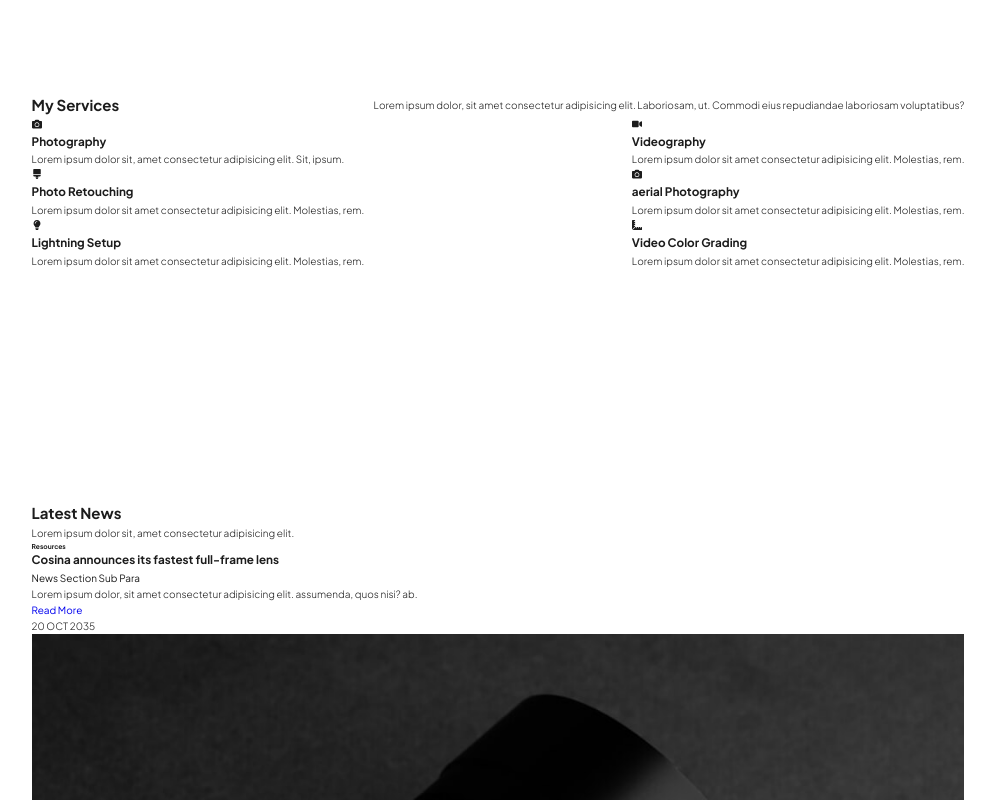
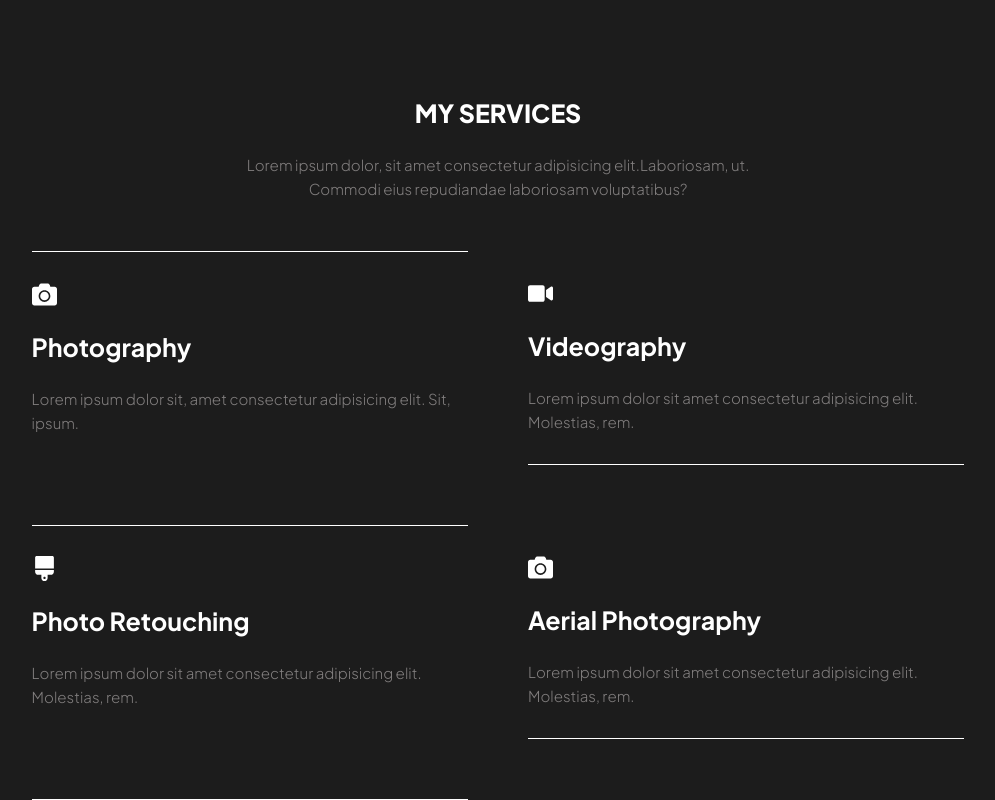
Before and after one commit to claudiobelempb/project-phoxul, a Next.js app: page / in a window 1280 px wide. Shown: the part 1380-2180 px from the top of the page, without its empty margins (142-1137 px from the left). Built offline with nearby package versions, Linux system fonts and the light colour scheme.

Commit message:
section latest finish

```diff
--- a/src/app/globals.css
+++ b/src/app/globals.css
@@ -42,6 +42,8 @@
 
   --large-vd: calc(2rem + 12vh);
   --large-hd: calc(2rem + 12vw);
+  --lg-sh: 2rem;
+  --lg-sh: 3rem;
   --large: calc(2rem + 3vw);
   --custom-largex: 4rem;
   --custom-large: 3.5rem;
@@ -59,13 +61,36 @@
   --small: 1rem;
   --custom-small: 1.5rem;
 
+  --vw1: calc(1rem + 1vw);
+  --vh1: calc(1rem + 1vh);
+  --vw2: calc(1rem+ 2vw);
+  --vh2: calc(1rem + 2vh);
+  --vw3: calc(2rem + 3vw);
+  --vh3: calc(2rem + 3vh);
+  --vh4: calc(1rem + 4vh);
+  --vw4: calc(1rem + 4vw);
+  --vh5: calc(1rem + 5vh);
+  --vw5: calc(1rem + 4vw);
+  --vh12: calc(2rem + 12vh);
+  --vw12: calc(2rem + 12vw);
 
-
+  --s1: 1rem;
+  --s15: 1.5rem;
+  --s2: 2rem;
+  --s25: 2.5rem;
+  --s3: 3rem;
+  --s35: 3.5rem;
+  --s4: 4rem;
+  --s45: 4.5rem;
+  --s5: 5rem;
+  --s55: 5.5rem;
+  --s6: 6rem;
+  --s65: 6.5rem;
 }
 
 body {
   font-family: var(--jakarta);
-  font-size: var(--static-15);
+  font-size: var(--s15);
   line-height: 1.6;
   background-color: var(--gray-100);
   color: var(--gray-500);
@@ -73,7 +98,7 @@ body {
 
 a {
   text-decoration: none;
-  border-radius: 1rem;
+  border-radius: var(--s1);
 }
 
 p {
--- a/src/app/page.module.css
+++ b/src/app/page.module.css
@@ -177,7 +177,7 @@
         height: 80%;
         object-fit: cover;
 
-        transition: all 0.25s ease-in-out;
+        transition: all 0.6s ease-in-out;
 
         &:hover {
           transform: scale(0.95);
@@ -218,20 +218,168 @@
 }
 
 #sevices__container {
-  .sevices__content {
+  background-color: var(--gray-500);
+
+  & .sevices__content:first-child {
     display: flex;
     align-items: center;
-    justify-content: space-between;
+    flex-direction: column;
     flex-wrap: wrap;
+    gap: 2rem;
 
+    & h2 {
+      color: var(--gray-100);
+    }
 
-    .sevices__box {}
+    & p {
+
+      text-align: center;
+
+      & span {
+        display: block;
+      }
+    }
+  }
+
+  & .sevices__content:last-child {
+    width: 100%;
+    display: grid;
+    grid-template-columns: repeat(auto-fit, minmax(30rem, 1fr));
+    gap: 6rem;
+    margin-top: 5rem;
+
+    .sevices__box {
+      display: flex;
+      flex-direction: column;
+      row-gap: 2rem;
+      padding: var(--s3) 0;
+
+      & h3 {
+        color: var(--gray-100);
+        font-size: var(--s25);
+      }
+
+      & svg {
+        color: var(--gray-100);
+        font-size: var(--s25);
+      }
+
+      &:nth-child(2n) {
+        border-bottom: 1px solid var(--gray-100);
+      }
+
+      &:nth-child(2n + 1) {
+        border-top: 1px solid var(--gray-100);
+      }
+    }
   }
 }
 
 #latest__container {
-  .latest__content {
-    .latest__box {}
+  display: flex;
+  flex-direction: column;
+  row-gap: 4rem;
+
+  & .latest__content:first-child {
+    display: flex;
+    flex-direction: column;
+    row-gap: 1.5rem;
+
+    & h2 {
+      position: relative;
+      padding-bottom: var(--s15);
+      margin-bottom: 2rem;
+    }
+
+    & h2::after {
+      content: '';
+      position: absolute;
+      bottom: 0;
+      left: 0;
+      width: 50%;
+      height: 1px;
+      background-color: var(--gray-400);
+    }
+  }
+
+  .latest__content:last-child {
+    display: grid;
+    grid-template-columns: repeat(6, 1fr);
+    grid-template-rows: repeat(8, min-content);
+
+
+
+    & .latest__box:first-child {
+      grid-column: 1 / span 3;
+      grid-row: 3 / span 4;
+      background-color: var(--gray-100);
+      padding: var(--s3);
+
+      display: flex;
+      flex-direction: column;
+      gap: 3rem;
+      z-index: 2;
+
+      & button {
+        background-color: var(--gray-500);
+        color: var(--gray-100);
+        border: none;
+        padding: 1rem 1.5rem;
+        align-self: flex-start;
+      }
+
+      & div {
+        display: flex;
+        justify-content: space-between;
+        align-items: center;
+        gap: 2rem;
+
+        padding-top: var(--s3);
+        border-top: 1px solid var(--gray-400);
+
+        & a {
+          position: relative;
+          color: var(--gray-400);
+          padding: 1rem 0;
+        }
+
+        & a::after {
+          content: '';
+          position: absolute;
+          bottom: 0;
+          left: 0;
+          width: 100%;
+          height: 1px;
+          background-color: var(--gray-400);
+          transform: scale(0);
+          transform-origin: right;
+          transition: transform 0.5s ease-in-out;
+        }
+
+        & a:hover::after {
+          transform: scale(1);
+          transform-origin: left;
+        }
+      }
+    }
+
+    & .latest__box:last-child {
+      grid-column: 3 / -1;
+      grid-row: 1 / -1;
+
+      & img {
+        height: 100%;
+        width: 100%;
+        object-fit: cover;
+        transition: all 0.6s ease-in-out;
+      }
+
+      & img:hover {
+        transform: scale(0.95);
+      }
+    }
+
+
   }
 }
 
--- a/src/app/page.tsx
+++ b/src/app/page.tsx
@@ -134,17 +134,18 @@ export default function Home() {
         className='overall__layout section__padding'
       >
         <div className={styles.sevices__content}>
-          <h2>My Services</h2>
-          <p>
-            Lorem ipsum dolor, sit amet consectetur adipisicing elit.
-            Laboriosam, ut. Commodi eius repudiandae laboriosam voluptatibus?
+          <h2 className='section__title'>My Services</h2>
+          <p className='section__para'>
+            Lorem ipsum dolor, sit amet consectetur adipisicing elit.Laboriosam,
+            ut.
+            <span>Commodi eius repudiandae laboriosam voluptatibus?</span>
           </p>
         </div>
         <div className={styles.sevices__content}>
           <div className={styles.sevices__box}>
             <FaCamera />
             <h3>Photography</h3>
-            <p>
+            <p className='section__para'>
               Lorem ipsum dolor sit, amet consectetur adipisicing elit. Sit,
               ipsum.
             </p>
@@ -152,7 +153,7 @@ export default function Home() {
           <div className={styles.sevices__box}>
             <FaVideo />
             <h3>Videography</h3>
-            <p>
+            <p className='section__para'>
               Lorem ipsum dolor sit amet consectetur adipisicing elit.
               Molestias, rem.
             </p>
@@ -160,15 +161,15 @@ export default function Home() {
           <div className={styles.sevices__box}>
             <FaBrush />
             <h3>Photo Retouching</h3>
-            <p>
+            <p className='section__para'>
               Lorem ipsum dolor sit amet consectetur adipisicing elit.
               Molestias, rem.
             </p>
           </div>
           <div className={styles.sevices__box}>
             <FaCamera />
-            <h3>aerial Photography</h3>
-            <p>
+            <h3>Aerial Photography</h3>
+            <p className='section__para'>
               Lorem ipsum dolor sit amet consectetur adipisicing elit.
               Molestias, rem.
             </p>
@@ -176,7 +177,7 @@ export default function Home() {
           <div className={styles.sevices__box}>
             <FaLightbulb />
             <h3>Lightning Setup</h3>
-            <p>
+            <p className='section__para'>
               Lorem ipsum dolor sit amet consectetur adipisicing elit.
               Molestias, rem.
             </p>
@@ -184,7 +185,7 @@ export default function Home() {
           <div className={styles.sevices__box}>
             <FaRulerCombined />
             <h3>Video Color Grading</h3>
-            <p>
+            <p className='section__para'>
               Lorem ipsum dolor sit amet consectetur adipisicing elit.
               Molestias, rem.
             </p>
@@ -197,25 +198,29 @@ export default function Home() {
         className='overall__layout section__padding'
       >
         <div className={styles.latest__content}>
-          <h2>Latest News</h2>
-          <p>Lorem ipsum dolor sit, amet consectetur adipisicing elit.</p>
+          <h2 className='section__title'>Latest News</h2>
+          <p className='section__para'>
+            Lorem ipsum dolor sit, amet consectetur adipisicing elit.
+          </p>
         </div>
-        <div className={styles.latest__content}>
+        <article className={styles.latest__content}>
           <div className={styles.latest__box}>
-            <h6>Resources</h6>
+            <button>Resources</button>
             <h3>Cosina announces its fastest full-frame lens</h3>
-            News Section Sub Para
-            <p>
+
+            <p className='section__para'>
               Lorem ipsum dolor, sit amet consectetur adipisicing elit.
               assumenda, quos nisi? ab.
             </p>
-            <Link href='#'>Read More</Link>
-            <p>20 OCT 2035</p>
+            <div>
+              <Link href='#'>Read More</Link>
+              <p className='section__para'>20 OCT 2035</p>
+            </div>
           </div>
           <div className={styles.latest__box}>
             <Image src={ImgLatest} alt='' loading='lazy' />
           </div>
-        </div>
+        </article>
       </section>
 
       <section
```
